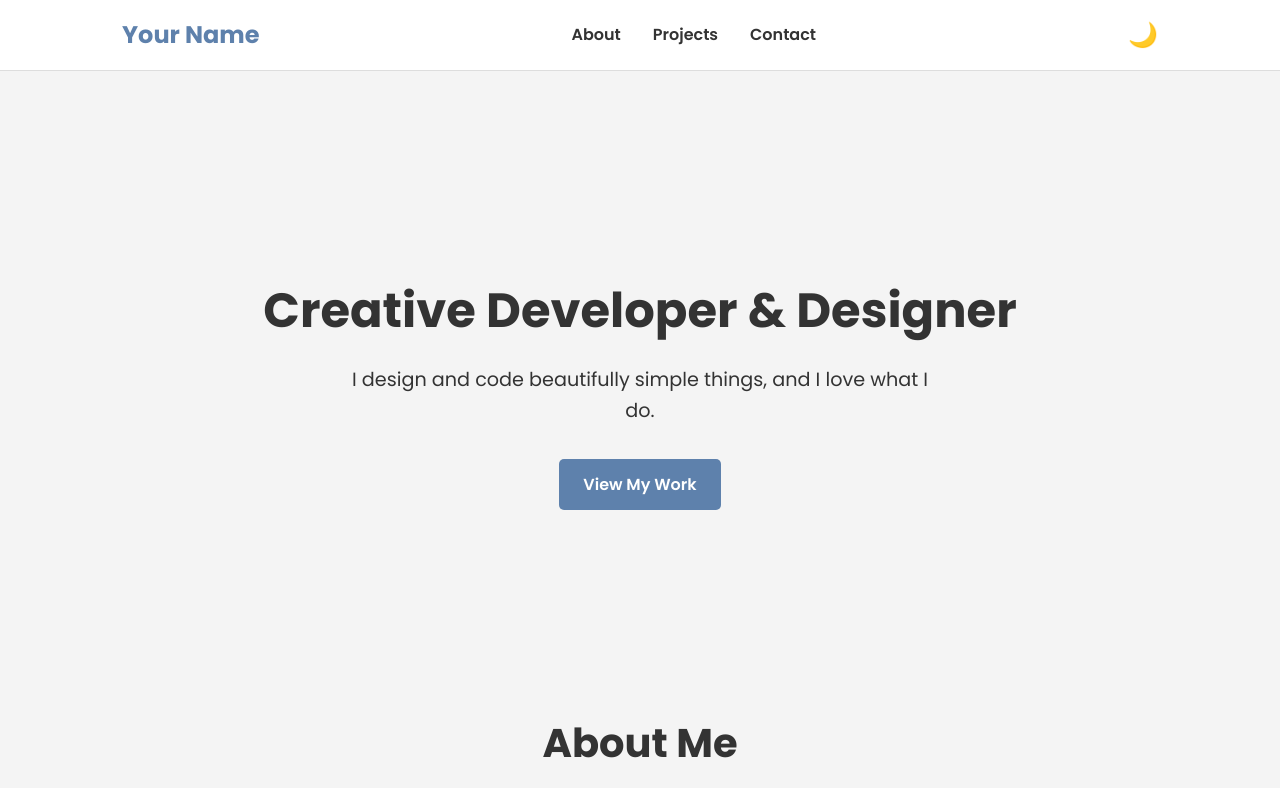
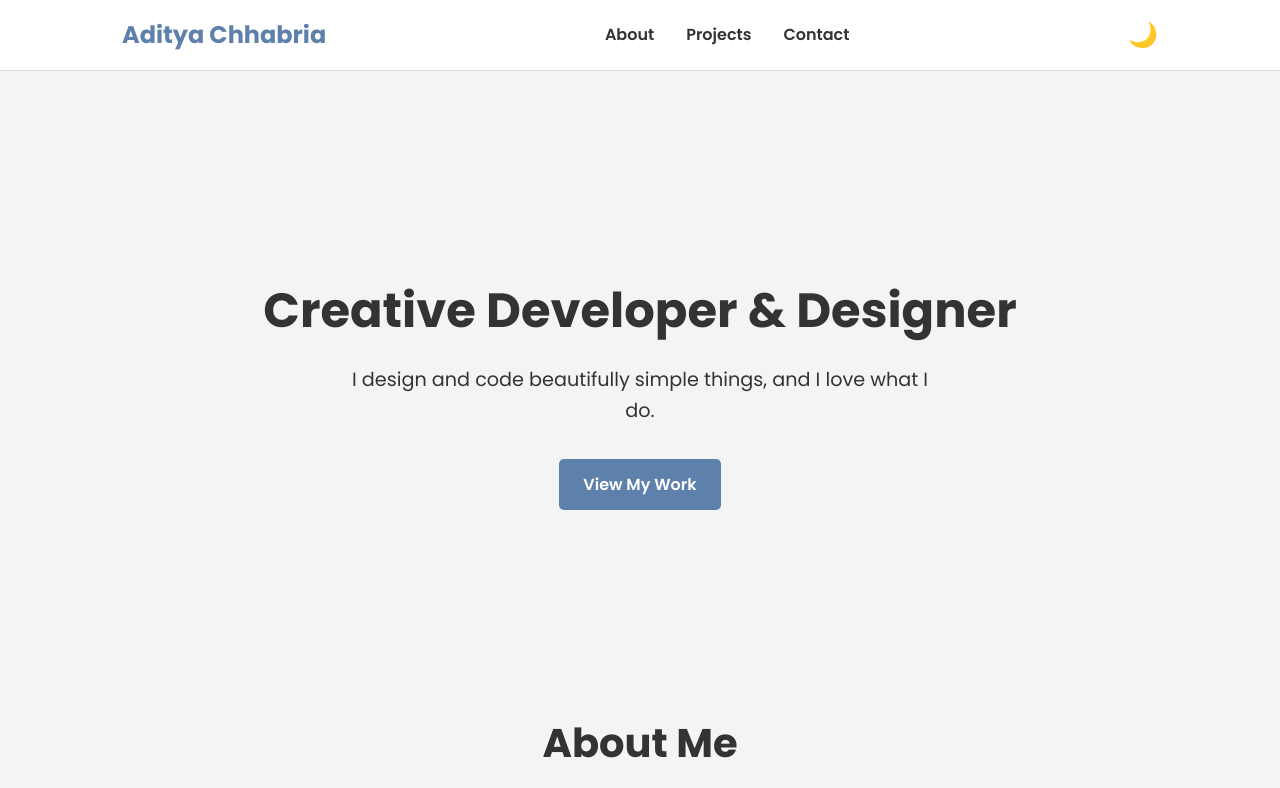
Before and after one commit to Adiii581/Portfolio-website, a plain HTML site: page index.html in a window 1280 px wide. Shown: the top 788 px of the page. Drawn offline with Linux system fonts and the light colour scheme.

Commit message:
Changed index.html

```diff
--- a/index.html
+++ b/index.html
@@ -3,7 +3,7 @@
 <head>
     <meta charset="UTF-8">
     <meta name="viewport" content="width=device-width, initial-scale=1.0">
-    <title>Your Name | Portfolio</title>
+    <title>Aditya Chhabria | Portfolio</title>
     <link rel="stylesheet" href="style.css">
     <link rel="preconnect" href="https://fonts.googleapis.com">
     <link rel="preconnect" href="https://fonts.gstatic.com" crossorigin>
@@ -12,7 +12,7 @@
 <body>
     <header>
         <nav class="container">
-            <a href="#" class="logo">Your Name</a>
+            <a href="#" class="logo">Aditya Chhabria</a>
             <ul class="nav-links">
                 <li><a href="#about">About</a></li>
                 <li><a href="#projects">Projects</a></li>
```
